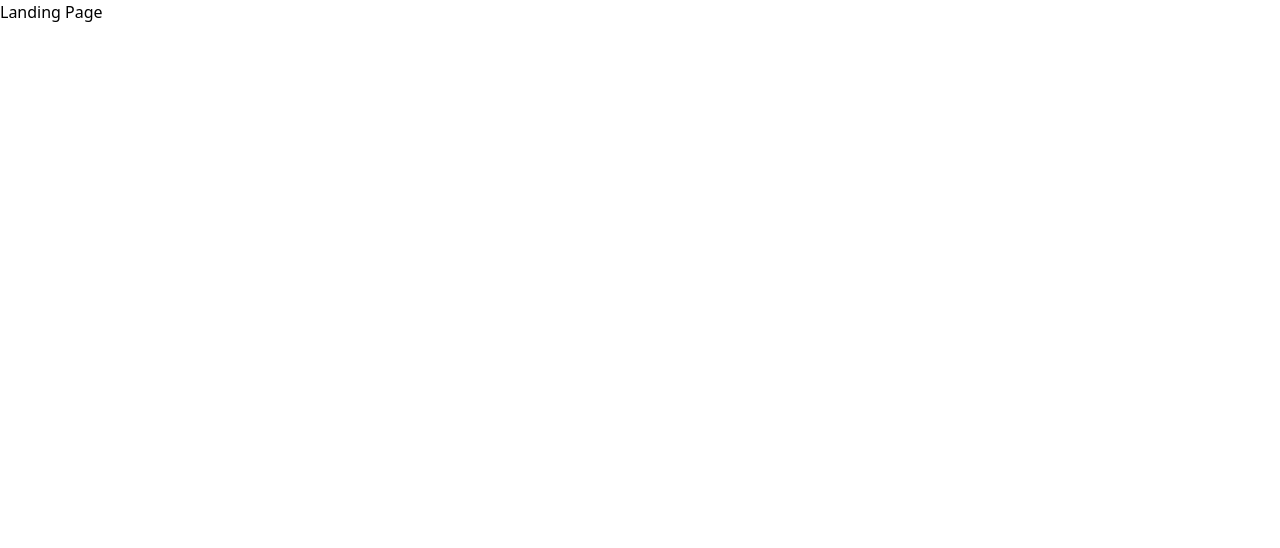
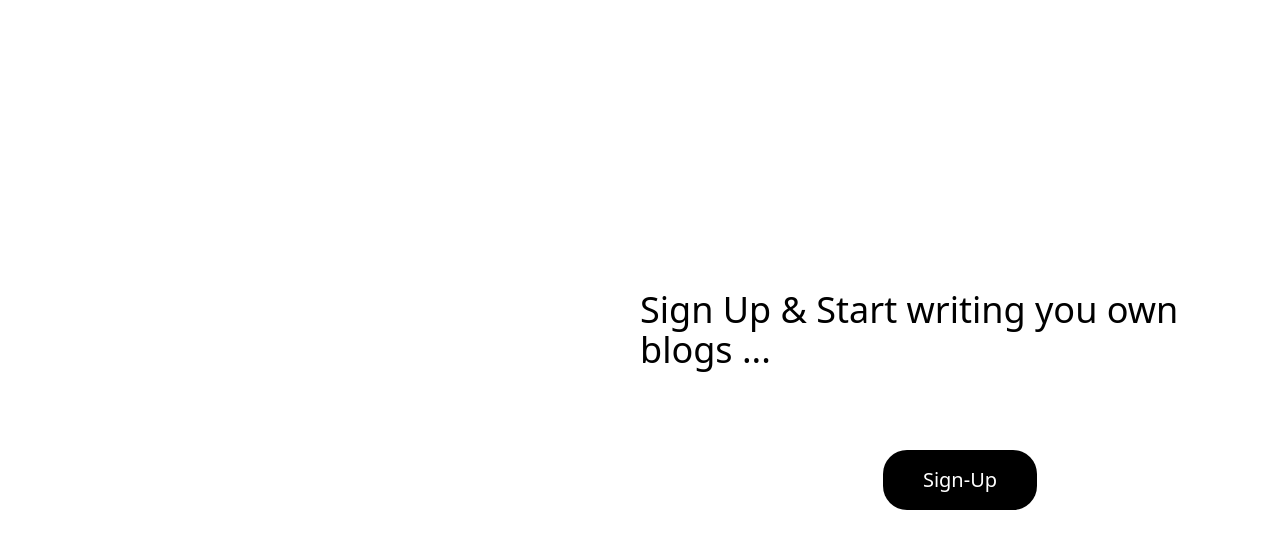
Before and after one commit to harshAswani1109/Blog-Page, a Next.js app: page / in a window 1280 px wide. Shown: the top 548 px of the page. Built offline with nearby package versions, Linux system fonts and the light colour scheme; no server answers.

Commit message:
landing page added

```diff
--- a/src/pages/auth.js
+++ b/components/auth/auth.js
@@ -12,7 +12,7 @@ const GoogleLogin = () => {
   const login = async () => {
     const result = await signInWithPopup(auth, googleAuth);
     if (result.user) {
-      router.push("/");
+      router.push("/user");
     }
   };
 
@@ -28,11 +28,11 @@ const GoogleLogin = () => {
         <h1 className="text-4xl">Sign Up & Start writing you own blogs ...</h1>
         <button
           onClick={login}
-          className="text-xl text-white px-20 py-4 rounded-3xl bg-black"
+          className="text-xl text-white px-10 py-4 rounded-3xl bg-black"
         >
           Sign-Up
         </button>
-        <div className="text-xl flex flex-col gap-8">
+        {/* <div className="text-xl flex flex-col gap-8">
           <div>
             <h2>{user ? "Welcome, " + user.displayName : ""}</h2>
             <h2>{user ? "E-Mail : " + user.email : ""}</h2>
@@ -43,7 +43,7 @@ const GoogleLogin = () => {
           >
             Log out
           </button>
-        </div>
+        </div> */}
       </div>
     </div>
   );
--- a/components/landing/landing.js
+++ b/components/landing/landing.js
@@ -1,8 +1,15 @@
-import { RiStarSFill } from "react-icons/ri";
+import GoogleLogin from "../auth/auth";
 const Landing = () => {
   return (
     <div>
-      <div>Landing Page</div>
+      <div className="h-screen">
+        <div className="h-full flex flex-col md:flex-row justify-center items-center">
+          <div className="flex justify-center items-center w-1/2 h-full"></div>
+          <div className="flex justify-center items-center w-1/2 h-full">
+            <GoogleLogin />
+          </div>
+        </div>
+      </div>
     </div>
   );
 };
--- /dev/null
+++ b/src/pages/user.js
@@ -0,0 +1,8 @@
+const User = () => {
+  return (
+    <div>
+      <div>User</div>
+    </div>
+  );
+};
+export default User;
```
Also changed, not shown: components/auth/firebase.js (renamed from src/pages/firebase.js).
